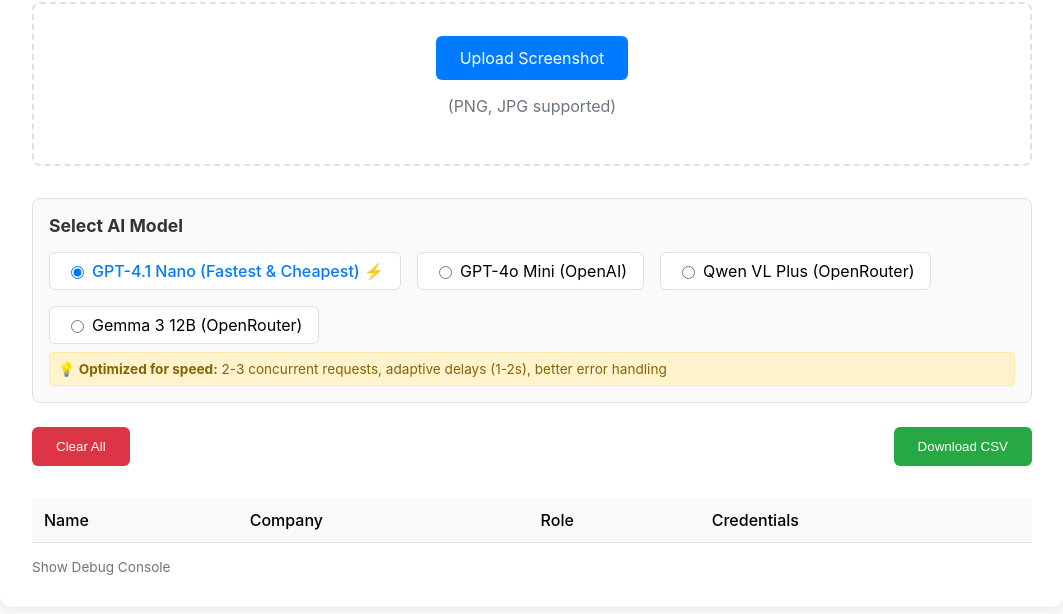
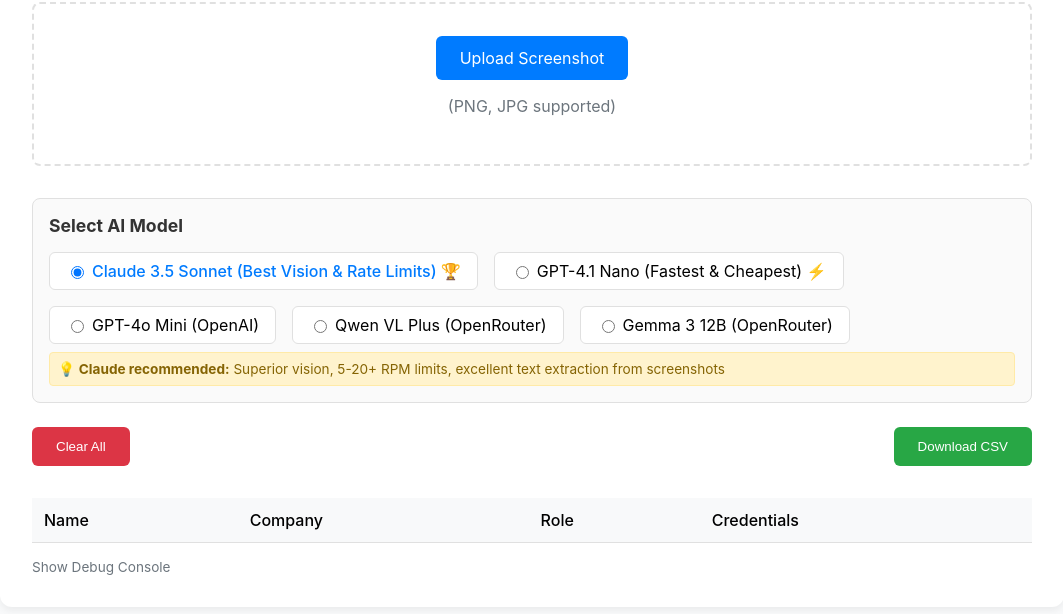
Before and after one commit to HaAbdullah/screenshot-extractor, a website: page index.html in a window 1280 px wide. Shown: the part 144-758 px from the top of the page, without its empty margins (108-1171 px from the left). Drawn offline with Linux system fonts and the light colour scheme.

Commit message:
Added Claude API

```diff
--- a/index.html
+++ b/index.html
@@ -213,7 +213,16 @@
         <h3>Select AI Model</h3>
         <div class="model-options">
           <label>
-            <input type="radio" name="model" value="gpt-4.1-nano" checked />
+            <input
+              type="radio"
+              name="model"
+              value="claude-3.5-sonnet"
+              checked
+            />
+            <span>Claude 3.5 Sonnet (Best Vision & Rate Limits) 🏆</span>
+          </label>
+          <label>
+            <input type="radio" name="model" value="gpt-4.1-nano" />
             <span>GPT-4.1 Nano (Fastest & Cheapest) ⚡</span>
           </label>
           <label>
@@ -234,8 +243,8 @@
           </label>
         </div>
         <div class="rate-limit-info">
-          💡 <strong>Optimized for speed:</strong> 2-3 concurrent requests,
-          adaptive delays (1-2s), better error handling
+          💡 <strong>Claude recommended:</strong> Superior vision, 5-20+ RPM
+          limits, excellent text extraction from screenshots
         </div>
       </div>
       <div class="button-group">
```
